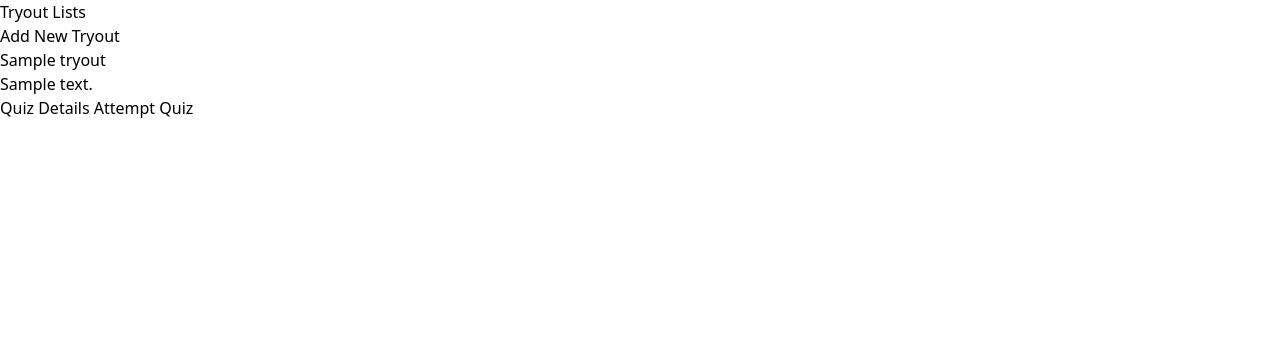
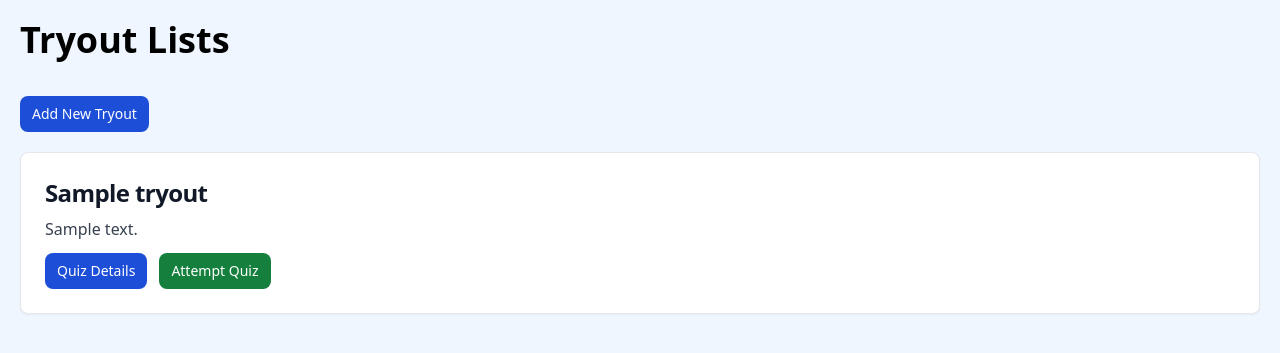
Before and after one commit to arshqiii/Tugas-OPREC-RISTEK-WebDev, a Django app: page / in a window 1280 px wide. Shown: the top 353 px of the page. Run offline with Django 5.2, Linux system fonts and the light colour scheme; tables that the repository leaves empty hold one stand-in row (values such as "Sample post"); some libraries are stand-ins or nearby versions.

Commit message:
styled main page

```diff
--- a/main/templates/mainPage/index.html
+++ b/main/templates/mainPage/index.html
@@ -1,29 +1,32 @@
 {% extends 'base.html' %}
 
 {% block meta %}
-<title>Daftar Tryout</title>
+<title>Tryout-in</title>
 {% endblock meta %}
 
 {% block content %}
-    <h1>Tryout Lists</h1>
-    <a href="{% url 'main:create_tryout' %}">
-        <button>Add New Tryout</button>
+<div class="relative p-5 h-screen bg-blue-50">
+    <h1 class="text-4xl font-extrabold dark:text-black mb-4">Tryout Lists</h1>
+    <a href="{% url 'main:create_tryout' %}" class="my-5 inline-flex items-center px-3 py-2 text-sm font-medium text-center text-white bg-blue-700 rounded-lg">
+        Add New Tryout
     </a>
-
-    <ul>
+    <div class="flex flex-col gap-4">
         {% for tryout in list_tryout %}
-            <li>
-                <h2>{{ tryout.title }}</h2>
-                <p>{{ tryout.description }}</p>
-                <a href="{% url 'main:tryout_detail' tryout.id %}">
-                    <button >Quiz Details</button>
+        <div class="w-full p-6 bg-white border border-gray-200 rounded-lg shadow-sm dark:bg-gray-200 dark:border-gray-700">
+            <h5 class="mb-2 text-2xl font-bold tracking-tight text-gray-900 dark:text-black">{{ tryout.title }}</h5>
+            <p class="mb-3 font-normal text-gray-700 dark:text-gray-600">{{ tryout.description }}</p>
+            <div class="flex flex-row gap-3">
+                <a href="{% url 'main:tryout_detail' tryout.id %}" class="inline-flex items-center px-3 py-2 text-sm font-medium text-center text-white bg-blue-700 rounded-lg">
+                    Quiz Details
                 </a>
-                <a href="{% url 'main:attempt_quiz' tryout.id %}">
-                    <button>Attempt Quiz</button>
+                <a href="{% url 'main:attempt_quiz' tryout.id %}" class="inline-flex items-center px-3 py-2 text-sm font-medium text-center text-white bg-green-700 rounded-lg">
+                    Attempt Quiz
                 </a>
-            </li>
+            </div>
+        </div>
         {% empty %}
-            <p>No Tryouts available</p>
+            <p class="text-center text-gray-300 mt-4">No Tryouts available</p>
         {% endfor %}
-    </ul>
+    </div>
+</div>
 {% endblock content %}
```
